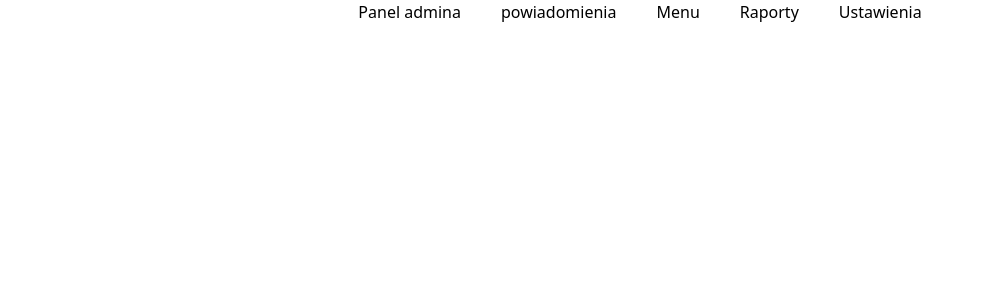
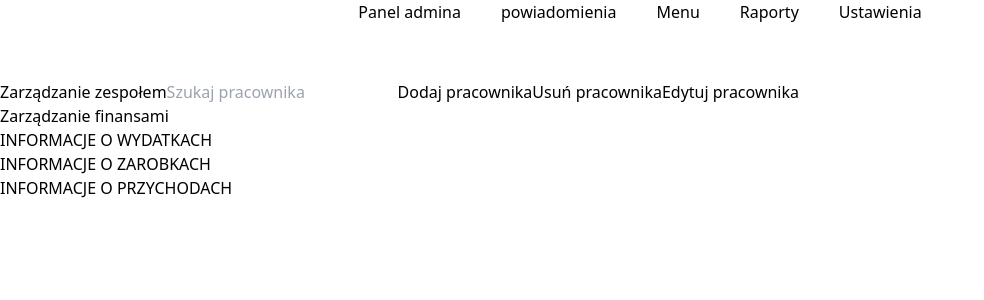
Before and after one commit to RSK-Software-Solutions/SchoolCanteenAPI, a React (Create React App) app in the folder client-side/: page /panel-admina in a window 1280 px wide. Shown: the top 300 px of the page, without its empty margins (0-984 px from the left). Built offline with nearby package versions, Linux system fonts and the light colour scheme.

Commit message:
more information in adminPanel

```diff
--- a/client-side/src/Pages/AdminPanel.jsx
+++ b/client-side/src/Pages/AdminPanel.jsx
@@ -3,6 +3,22 @@ import React from 'react';
 const AdminPanel = () => {
     return (
         <div>
+            <div>
+                Zarządzanie zespołem
+                <input type="search" placeholder="Szukaj pracownika" />
+                <button>Dodaj pracownika</button>
+                <button>Usuń pracownika</button>
+                <button>Edytuj pracownika</button>
+            </div>
+
+
+            <div>Zarządzanie finansami
+
+                <p>INFORMACJE O WYDATKACH</p>
+                <p>INFORMACJE O ZAROBKACH</p>
+                <p>INFORMACJE O PRZYCHODACH</p>
+
+            </div>
         </div>
     );
 };
```
